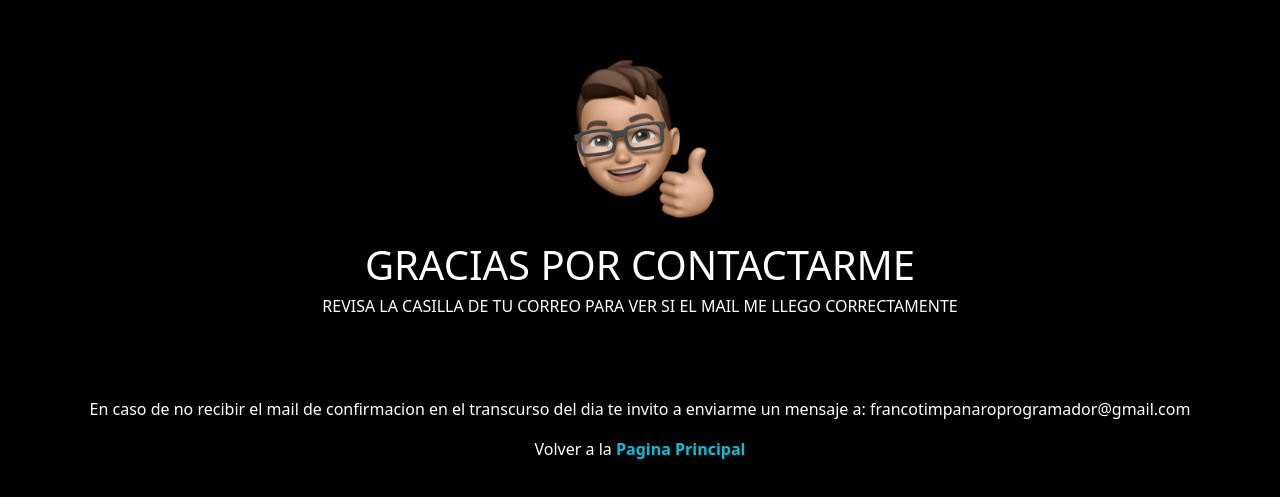
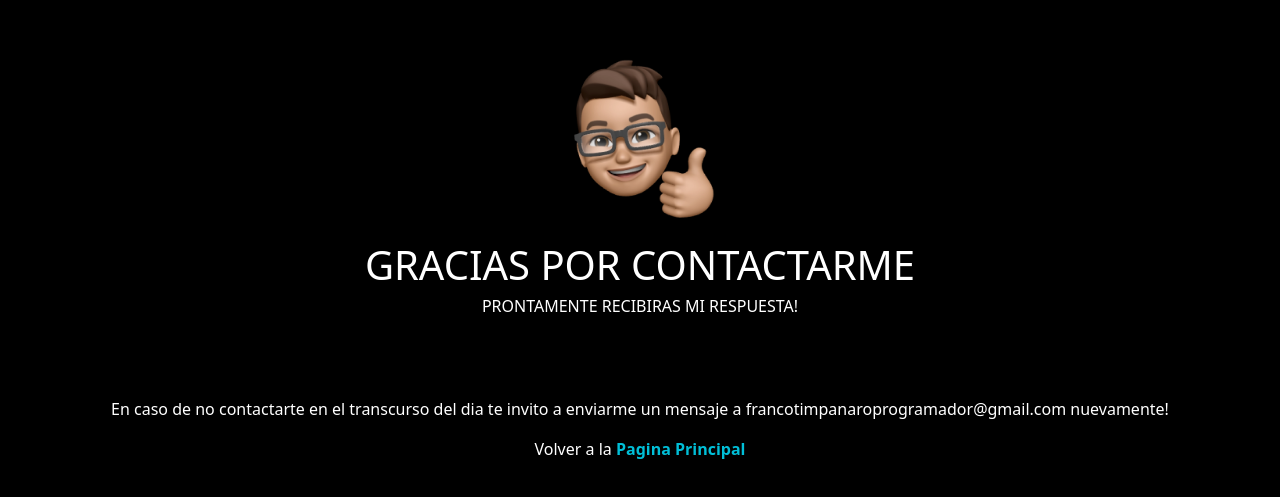
Before and after one commit to FrancoSantiagoTimpanaro/Franco-Timpanaro, a website: page mail-enviado.html in a window 1280 px wide. Shown: the part 141-638 px from the top of the page. Drawn offline with nearby package versions, Linux system fonts and the light colour scheme; a web font is replaced by a local one.

Commit message:
Quitado de auto-reply

```diff
--- a/mail-enviado.html
+++ b/mail-enviado.html
@@ -15,9 +15,9 @@
     <div class="post-mail">
         <img src="Recursos/franco-okey.webp" alt="">
         <h1>GRACIAS POR CONTACTARME</h1>
-        <h6>REVISA LA CASILLA DE TU CORREO PARA VER SI EL MAIL ME LLEGO CORRECTAMENTE</h6>
+        <h6>PRONTAMENTE RECIBIRAS MI RESPUESTA!</h6>
         <br><br><br>
-        <p>En caso de no recibir el mail de confirmacion en el transcurso del dia te invito a enviarme un mensaje a: francotimpanaroprogramador@gmail.com</p>
+        <p>En caso de no contactarte en el transcurso del dia te invito a enviarme un mensaje a francotimpanaroprogramador@gmail.com nuevamente!</p>
         <p>Volver a la <a href="index.html">Pagina Principal</a></p>
     </div>
   <!-- <footer>
```
Also changed, not shown: index.html (+0 -3 lines).
